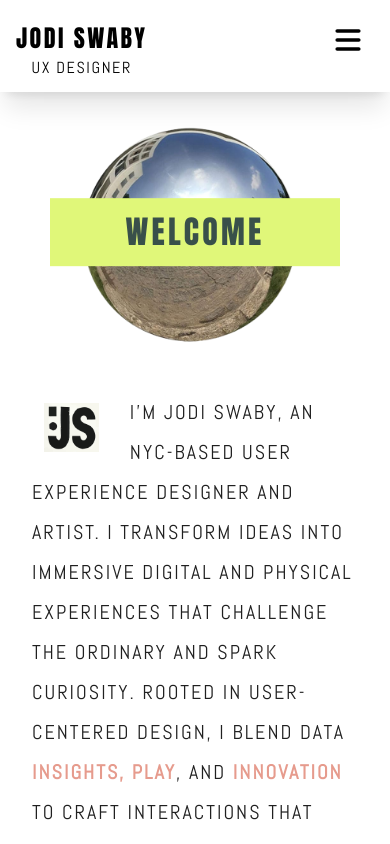
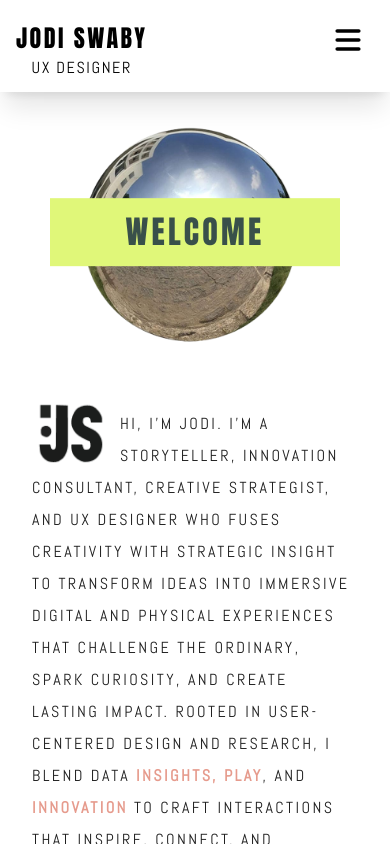
Before and after one commit to BS-Joy/unucreate-portfolio-fe, a Next.js app: page / in a window 390 px wide. Built offline with nearby package versions, Linux system fonts and the light colour scheme; a web font is replaced by a local one.

Commit message:
welcome paragraph wrapped

```diff
--- a/src/components/Home/Welcome.tsx
+++ b/src/components/Home/Welcome.tsx
@@ -1,7 +1,7 @@
 'use client'
 import silverBallImg from '@/assets/silver ball.png'
 import jodiImg from '@/assets/jodi about image.png'
-import logo from '@/assets/jodi logo.png'
+import logo from '@/assets/welcome-paragraph-logo.png'
 import instagram from '@/assets/welcomeInstagram.png'
 import mail from '@/assets/welcomeMail.png'
 import linkedin from '@/assets/welcomeLinkedin.png'
@@ -11,7 +11,7 @@ import { FaLinkedin } from "react-icons/fa";
 import { AiFillInstagram } from "react-icons/ai";
 import { IoMdMail } from "react-icons/io";
 import { motion } from 'motion/react'
-import { IoLocationOutline } from "react-icons/io5";
+import { RiMapPinLine } from "react-icons/ri";
 
 const Welcome = () => {
     return (
@@ -40,19 +40,19 @@ const Welcome = () => {
                 {/* Paragraph and logo wrapped in mobile and tablet */}
                 <div className='px-[20px] block lg:hidden'>
                     {/* Logo */}
-                    <div className='block lg:hidden float-start w-[30%] md:w-[10%] pl-3 pt-2'>
+                    <div className='block lg:hidden float-start w-[27%] md:w-[10%] pt-2'>
                         <Image
                             src={logo}
                             width={100}
                             height={100}
                             alt='Jodi Logo Image'
-                            className='w-[55px] h-[55px] lg:w-[102px] lg:h-[104px] object-contain '
+                            className='w-[77px] h-[66px] lg:w-[102px] lg:h-[104px] object-contain '
                         />
                     </div>
 
-                    <div className='float-none'>
-                        <h1 className='text-[#202020] font-abel text-[20px]   md:mb-0 text-left tracking-widest leading-[40px] uppercase'>
-                            I’m Jodi Swaby, an NYC-based User experience designer AnD artist. I transform ideas into immersive digital and physical experiences that challenge the ordinary and spark curiosity. Rooted in user-centered design, I blend Data <span className='text-secondary font-semibold'>insights, play</span>, and <span className='text-secondary font-semibold'>innovation</span> to craft interactions that inspire, connect, and reimagine the human experience.</h1>
+                    <div className='float-none pt-4'>
+                        <h1 className='text-[#202020] font-abel text-[16px]   md:mb-0 text-left tracking-[.15em] leading-[32px] uppercase'>
+                            Hi, I'm Jodi. I'm a storyteller, innovation consultant, creative strategist, and UX designer who fuses creativity with strategic insight to transform ideas into immersive digital and physical experiences that challenge the ordinary, spark curiosity, and create lasting impact. Rooted in user-centered design and research, I blend data <span className='text-secondary font-semibold'>insights, play</span>, and <span className='text-secondary font-semibold'>innovation</span>  to craft interactions that inspire, connect, and reimagine the human experience.</h1>
 
                     </div>
                 </div>
@@ -83,12 +83,12 @@ const Welcome = () => {
                 />
 
                 {/* Location mark */}
-                <div className='absolute bottom-[200px] md:bottom-48 lg:bottom-[220px] xl:bottom-[190px] flex items-center gap-3'>
-                    <IoLocationOutline className='text-[24px]' />
-                    <h1 className='font-americanTypewritter text-[14px] leading-[32px] tracking-widest'>Brooklyn, New York </h1>
+                <div className='absolute bottom-[200px] md:bottom-48 lg:bottom-[220px] xl:bottom-[190px] flex items-center gap-[8px]'>
+                    <RiMapPinLine className='text-[24px]' />
+                    <h1 className='font-americanTypewritter text-[14px] leading-[32px] tracking-widest uppercase'>Brooklyn, New York </h1>
                 </div>
 
-                <div className='flex items-center gap-[30px] absolute bottom-[110px] md:bottom-24 lg:bottom-28 xl:bottom-24'>
+                <div className='flex items-center gap-[30px] absolute bottom-[85px] md:bottom-24 lg:bottom-28 xl:bottom-24'>
                     {/* <Image
                         src={instagram}
                         width={30}
@@ -115,12 +115,12 @@ const Welcome = () => {
                     <FaLinkedin className='text-[39px] text-olive' />
                 </div>
 
-                <div className='block lg:hidden'>
+                <div className='block lg:hidden -mt-3 lg:-mt-0'>
                     <div className='relative'>
-                        <button className={`w-[206px] lg:w-[260px] h-[48px] lg:h-[80px] bg-secondary rounded-[40px] flex items-center justify-center uppercase font-anton text-[#333333] text-[20px] z-10 relative `}>
+                        <button className={`w-[206px] lg:w-[260px] h-[48px] lg:h-[80px] bg-secondary rounded-[40px] flex items-center justify-center uppercase font-anton text-[#333333] text-[16px] z-10 relative `}>
                             Let's connect
                         </button>
-                        <button className='w-[206px] lg:w-[260px] h-[48px] lg:h-[80px] bg-primary rounded-[40px] flex items-center justify-center uppercase font-anton text-olive text-[20px] absolute -bottom-2 left-2'>
+                        <button className='w-[206px] lg:w-[260px] h-[48px] lg:h-[80px] bg-primary rounded-[40px] flex items-center justify-center uppercase font-anton text-olive text-[16px] absolute -bottom-2 left-2'>
 
                         </button>
                     </div>
```
Also changed, not shown: src/assets/welcome-paragraph-logo.png (added).
